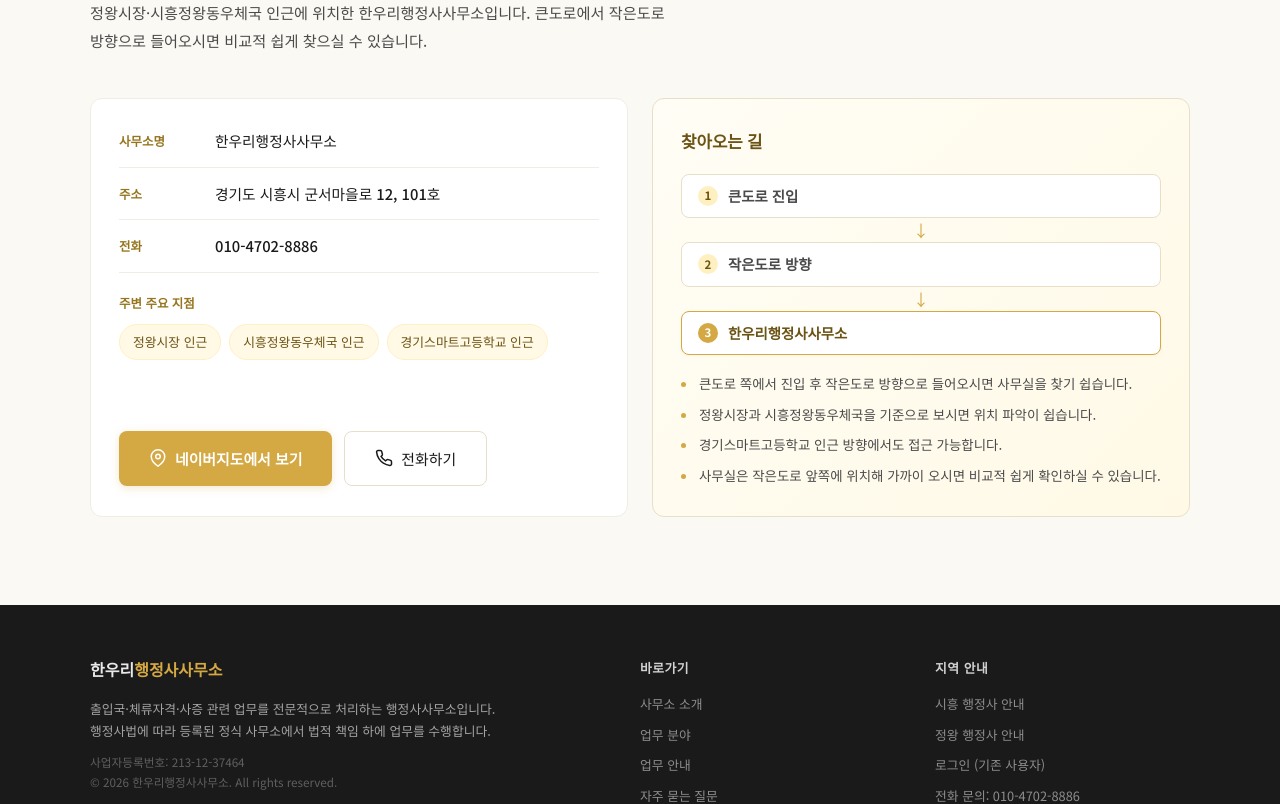
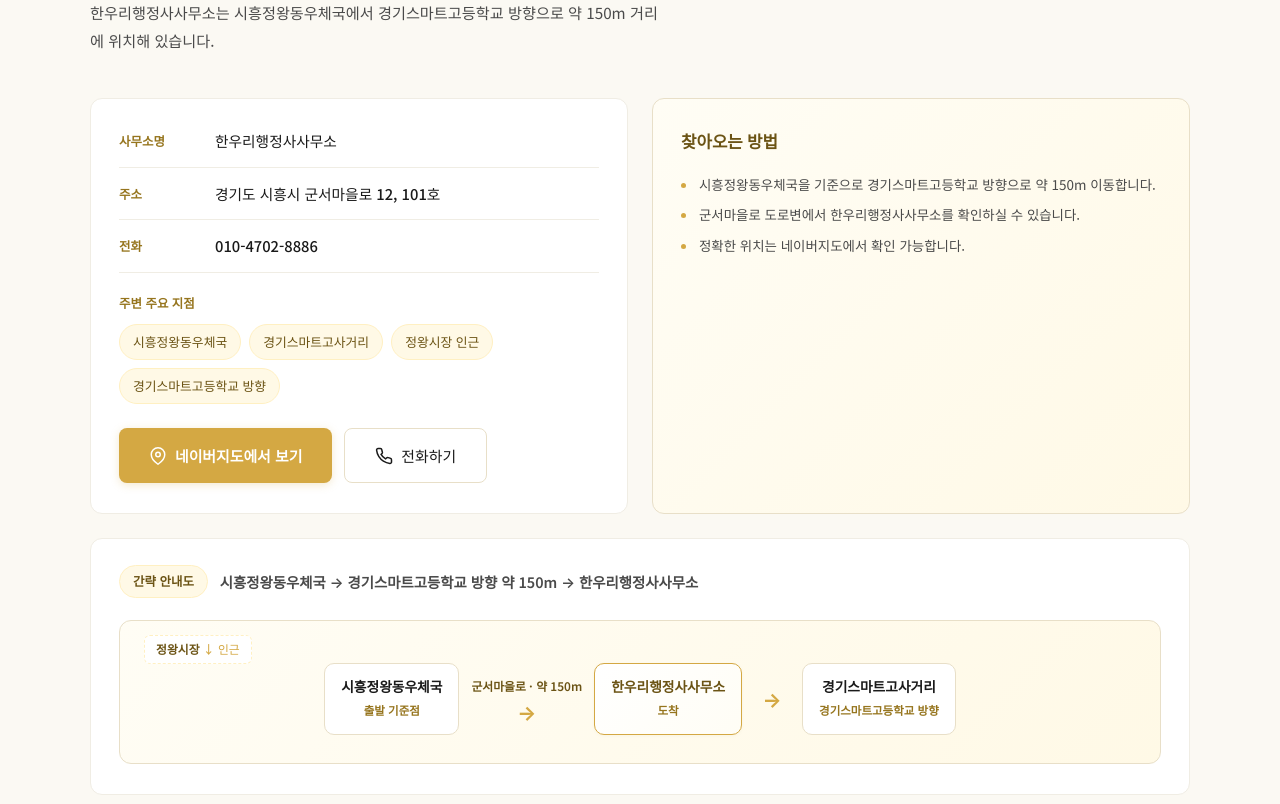
Before and after one commit to paulchan890130/hanwoory, a Next.js app in the folder frontend/: page / in a window 1280 px wide. Shown: the part 5440-6244 px from the top of the page. Built offline with nearby package versions, Linux system fonts and the light colour scheme; no server answers; a web font is replaced by a local one.

Commit message:
feat(home): refine directions section

```diff
--- a/frontend/app/homepage.css
+++ b/frontend/app/homepage.css
@@ -730,8 +730,81 @@
     width: 5px; height: 5px; border-radius: 50%;
     background: var(--gold-400);
   }
+  /* ── 간략 안내도 (지도 타일 복사 없이 위치관계만 도식화) ── */
+  .dir-map {
+    margin-top: 24px;
+    background: var(--bg-white);
+    border: 1px solid var(--border-light);
+    border-radius: var(--hp-radius);
+    padding: 26px 28px 30px;
+  }
+  .dir-map-head {
+    display: flex; flex-wrap: wrap; align-items: center; gap: 12px;
+    margin-bottom: 22px;
+  }
+  .dir-map-badge {
+    flex-shrink: 0;
+    font-size: 0.78rem; font-weight: 700;
+    color: var(--gold-700);
+    background: var(--gold-100);
+    border: 1px solid var(--gold-200);
+    padding: 5px 13px; border-radius: 20px;
+  }
+  .dir-map-caption {
+    font-size: 0.9rem; font-weight: 600; color: var(--text-secondary); line-height: 1.6;
+  }
+  .dir-map-canvas {
+    position: relative;
+    background: linear-gradient(135deg, var(--gold-50), var(--gold-100));
+    border: 1px solid var(--border-gold);
+    border-radius: 12px;
+    padding: 42px 24px 28px;
+  }
+  .dir-map-ref {
+    position: absolute; top: 14px; left: 24px;
+    font-size: 0.74rem; font-weight: 600; color: var(--gold-700);
+    background: var(--bg-white);
+    border: 1px dashed var(--gold-200);
+    padding: 3px 11px; border-radius: 6px;
+  }
+  .dir-map-ref::after { content: ' ↓ 인근'; color: var(--gold-400); font-weight: 500; }
+  .dir-map-row {
+    display: flex; align-items: stretch; justify-content: center;
+    flex-wrap: nowrap; gap: 0;
+  }
+  .dir-map-node {
+    flex: 0 1 auto;
+    display: flex; flex-direction: column; align-items: center; justify-content: center; gap: 5px;
+    text-align: center;
+    background: var(--bg-white);
+    border: 1px solid var(--border-gold);
+    border-radius: 10px;
+    padding: 13px 16px;
+    min-width: 104px;
+  }
+  .dir-map-node-name { font-size: 0.86rem; font-weight: 700; color: var(--text-primary); line-height: 1.35; }
+  .dir-map-node-tag { font-size: 0.72rem; font-weight: 600; color: var(--gold-600); }
+  .dir-map-node-dest {
+    border-color: var(--gold-400); box-shadow: var(--shadow-sm);
+    background: linear-gradient(135deg, #fff, var(--gold-50));
+  }
+  .dir-map-node-dest .dir-map-node-name { color: var(--gold-700); }
+  .dir-map-link {
+    display: flex; flex-direction: column; align-items: center; justify-content: center;
+    gap: 5px; padding: 0 12px; min-width: 116px;
+  }
+  .dir-map-link-short { min-width: 60px; }
+  .dir-map-road { font-size: 0.74rem; font-weight: 600; color: var(--gold-700); white-space: nowrap; }
+  .dir-map-arrow { color: var(--gold-400); font-size: 1.25rem; font-weight: 700; line-height: 1; }
   @media (max-width: 768px) {
     .dir-grid { grid-template-columns: 1fr; gap: 16px; }
     .dir-row-label { width: 64px; }
     .dir-actions .btn-primary, .dir-actions .btn-secondary { flex: 1; justify-content: center; }
+    .dir-map { padding: 22px 18px 24px; }
+    .dir-map-canvas { padding: 18px 16px 22px; }
+    .dir-map-ref { position: static; display: inline-block; margin-bottom: 14px; }
+    .dir-map-row { flex-direction: column; align-items: stretch; }
+    .dir-map-node { min-width: 0; }
+    .dir-map-link, .dir-map-link-short { flex-direction: row; min-width: 0; padding: 8px 0; gap: 8px; }
+    .dir-map-arrow { transform: rotate(90deg); }
   }
--- a/frontend/components/public/DirectionsSection.tsx
+++ b/frontend/components/public/DirectionsSection.tsx
@@ -1,6 +1,8 @@
 // 공개 홈페이지 메인(/) 하단 "오시는 길" 섹션.
 // 정적 안내 + 링크 중심(지도 API/외부 SDK 미연동). 기존 homepage.css 토큰/클래스를 재사용한다.
-// 지도 링크는 상수로 분리 — 추후 링크만 교체 가능.
+// 위치 기준: 시흥정왕동우체국 → 경기스마트고등학교 방향 약 150m → 한우리행정사사무소.
+// 지도 타일을 복사하지 않고, 위치관계만 반영한 "간략 안내도"(CSS 도식)로 표현한다.
+// 지도 링크는 상수로 분리 — 추후 링크만 교체 가능. #directions anchor로 바로 진입 가능.
 const NAVER_MAP_URL = "https://naver.me/xXnSEq0b"; // 확정됨
 // TODO: 카카오맵 링크 확정 시 KAKAO_MAP_URL 상수 추가 후 버튼 1개 더 노출 (이번 작업 범위 아님)
 
@@ -8,16 +10,20 @@
 const PHONE_DISPLAY = "010-4702-8886";
 const ADDRESS = "경기도 시흥시 군서마을로 12, 101호";
 
-const NEARBY = ["정왕시장 인근", "시흥정왕동우체국 인근", "경기스마트고등학교 인근"];
+// 주변 주요 지점(칩) — 우체국 출발 기준 + 인근 기준점
+const NEARBY = ["시흥정왕동우체국", "경기스마트고사거리", "정왕시장 인근", "경기스마트고등학교 방향"];
 
-const ROUTE_STEPS = ["큰도로 진입", "작은도로 방향", "한우리행정사사무소"];
+// 찾아오는 방법 안내 — 우체국 기준, 경기스마트고 방향 약 150m
+const FIND_TIPS = [
+  "시흥정왕동우체국을 기준으로 경기스마트고등학교 방향으로 약 150m 이동합니다.",
+  "군서마을로 도로변에서 한우리행정사사무소를 확인하실 수 있습니다.",
+  "정확한 위치는 네이버지도에서 확인 가능합니다.",
+];
 
-const FIND_TIPS = [
-  "큰도로 쪽에서 진입 후 작은도로 방향으로 들어오시면 사무실을 찾기 쉽습니다.",
-  "정왕시장과 시흥정왕동우체국을 기준으로 보시면 위치 파악이 쉽습니다.",
-  "경기스마트고등학교 인근 방향에서도 접근 가능합니다.",
-  "사무실은 작은도로 앞쪽에 위치해 가까이 오시면 비교적 쉽게 확인하실 수 있습니다.",
-];
+// 간략 안내도 도식 — 우체국(출발) → 사무소(도착) → 경기스마트고사거리(경기스마트고 방향)
+const MAP_CAPTION = "시흥정왕동우체국 → 경기스마트고등학교 방향 약 150m → 한우리행정사사무소";
+const MAP_ARIA =
+  "간략 안내도: 시흥정왕동우체국에서 경기스마트고등학교 방향으로 군서마을로를 따라 약 150m 이동하면 한우리행정사사무소가 있으며, 인근에 정왕시장과 경기스마트고사거리가 있습니다.";
 
 export function DirectionsSection() {
   return (
@@ -26,8 +32,8 @@
         <p className="section-label fade-in">Location</p>
         <h2 className="section-title fade-in" id="directions-title">오시는 길</h2>
         <p className="section-desc fade-in">
-          정왕시장·시흥정왕동우체국 인근에 위치한 한우리행정사사무소입니다.
-          큰도로에서 작은도로 방향으로 들어오시면 비교적 쉽게 찾으실 수 있습니다.
+          한우리행정사사무소는 시흥정왕동우체국에서 경기스마트고등학교 방향으로
+          약 150m 거리에 위치해 있습니다.
         </p>
 
         <div className="dir-grid">
@@ -79,23 +85,44 @@
             </div>
           </div>
 
-          {/* 찾아오는 길 카드 */}
+          {/* 찾아오는 방법 카드 */}
           <div className="dir-card dir-card-route fade-in">
-            <h3 className="dir-route-title">찾아오는 길</h3>
-            <div className="dir-route" aria-label="큰도로에서 작은도로를 거쳐 사무실로 오는 경로">
-              {ROUTE_STEPS.map((step, i) => (
-                <div key={step} style={{ width: "100%" }}>
-                  <div className={`dir-route-step${i === ROUTE_STEPS.length - 1 ? " dir-route-dest" : ""}`}>
-                    <span className="dir-route-num">{i + 1}</span>
-                    {step}
-                  </div>
-                  {i < ROUTE_STEPS.length - 1 && <div className="dir-route-arrow" aria-hidden="true">↓</div>}
-                </div>
-              ))}
-            </div>
+            <h3 className="dir-route-title">찾아오는 방법</h3>
             <ul className="dir-bullets">
               {FIND_TIPS.map((t) => <li key={t}>{t}</li>)}
             </ul>
+          </div>
+        </div>
+
+        {/* 간략 안내도 — 지도 타일 복사 없이 위치관계만 도식화 */}
+        <div className="dir-map fade-in">
+          <div className="dir-map-head">
+            <span className="dir-map-badge">간략 안내도</span>
+            <p className="dir-map-caption">{MAP_CAPTION}</p>
+          </div>
+          <div className="dir-map-canvas" role="img" aria-label={MAP_ARIA}>
+            <span className="dir-map-ref">정왕시장</span>
+            <div className="dir-map-row">
+              <div className="dir-map-node">
+                <span className="dir-map-node-name">시흥정왕동우체국</span>
+                <span className="dir-map-node-tag">출발 기준점</span>
+              </div>
+              <div className="dir-map-link">
+                <span className="dir-map-road">군서마을로 · 약 150m</span>
+                <span className="dir-map-arrow" aria-hidden="true">→</span>
+              </div>
+              <div className="dir-map-node dir-map-node-dest">
+                <span className="dir-map-node-name">한우리행정사사무소</span>
+                <span className="dir-map-node-tag">도착</span>
+              </div>
+              <div className="dir-map-link dir-map-link-short">
+                <span className="dir-map-arrow" aria-hidden="true">→</span>
+              </div>
+              <div className="dir-map-node dir-map-node-cross">
+                <span className="dir-map-node-name">경기스마트고사거리</span>
+                <span className="dir-map-node-tag">경기스마트고등학교 방향</span>
+              </div>
+            </div>
           </div>
         </div>
       </div>
```
